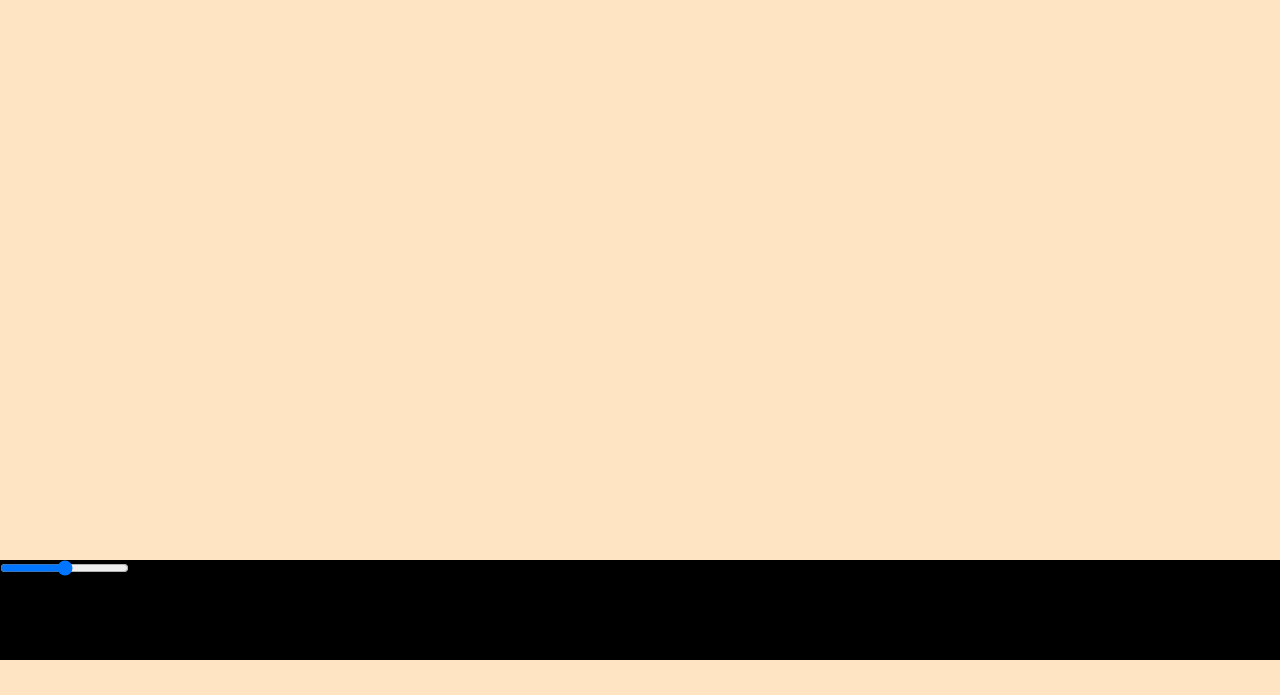
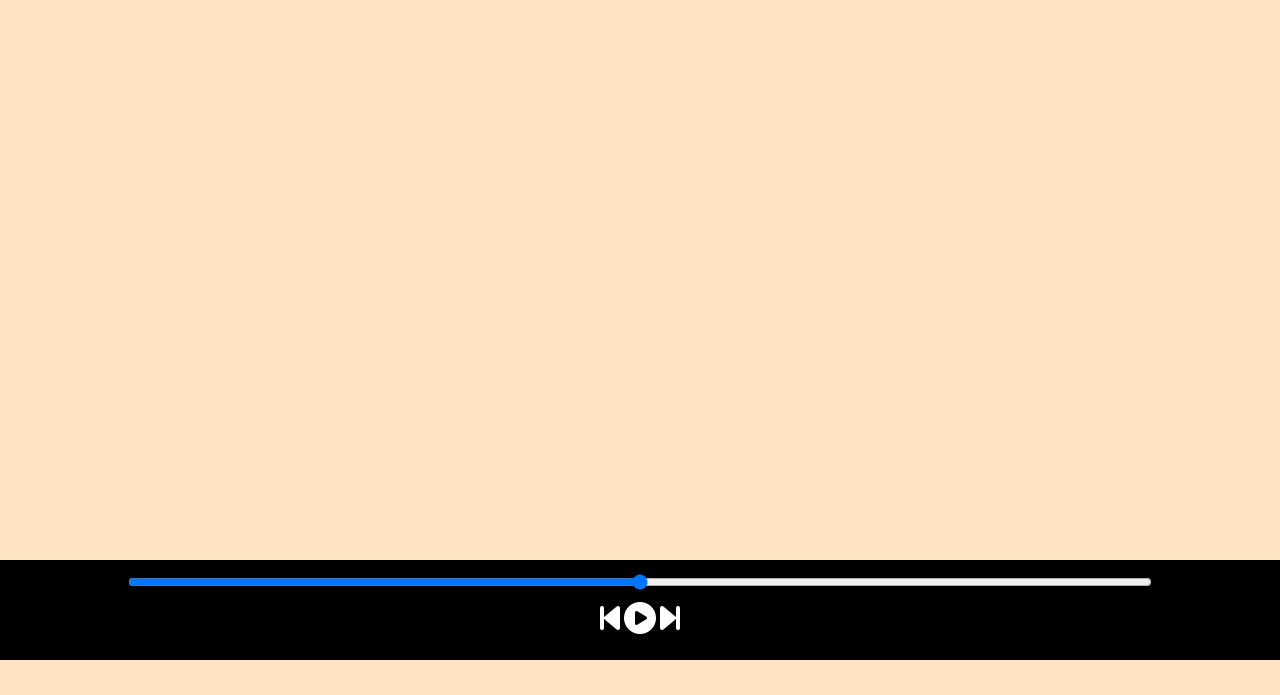
Before and after one commit to Auspicious07/Spotify_clone, a plain HTML site: page index.html in a window 1280 px wide. Shown: the part 105-800 px from the top of the page. Drawn offline with Linux system fonts and the light colour scheme; a web font is replaced by a local one.

Commit message:
21/05/2022

```diff
--- a/index.html
+++ b/index.html
@@ -24,7 +24,14 @@
 
     <div class="bottom">
         <input type="range" class="range" id="myProgressBar" min="0" max="100">
+        <div class="icons">
+            <!-- fontawesome icons -->
+            <i class="fa-solid fa-2x fa-step-backward"></i>
+            <i class="fa-solid fa-2x fa-play-circle"></i>
+            <i class="fa-solid fa-2x fa-step-forward"></i>
+        </div>
     </div>
+    <script src="https://kit.fontawesome.com/95043ca34d.js" crossorigin="anonymous"></script>
     <script src="script.js"></script>
 </body>
 </html>
--- a/style.css
+++ b/style.css
@@ -46,5 +46,21 @@ nav ul li{
     position: sticky;
     height: 100px;
     background-color: black;
+    color: white;
+    display: flex;
+    justify-content: center;
+    align-items: center;
+    flex-direction: column;
+}
 
+.icons{
+    margin: 12px 0;
 }
+
+.icons i{
+    cursor: pointer;
+}
+
+#myProgressBar{
+    width: 80vw;
+}
```
